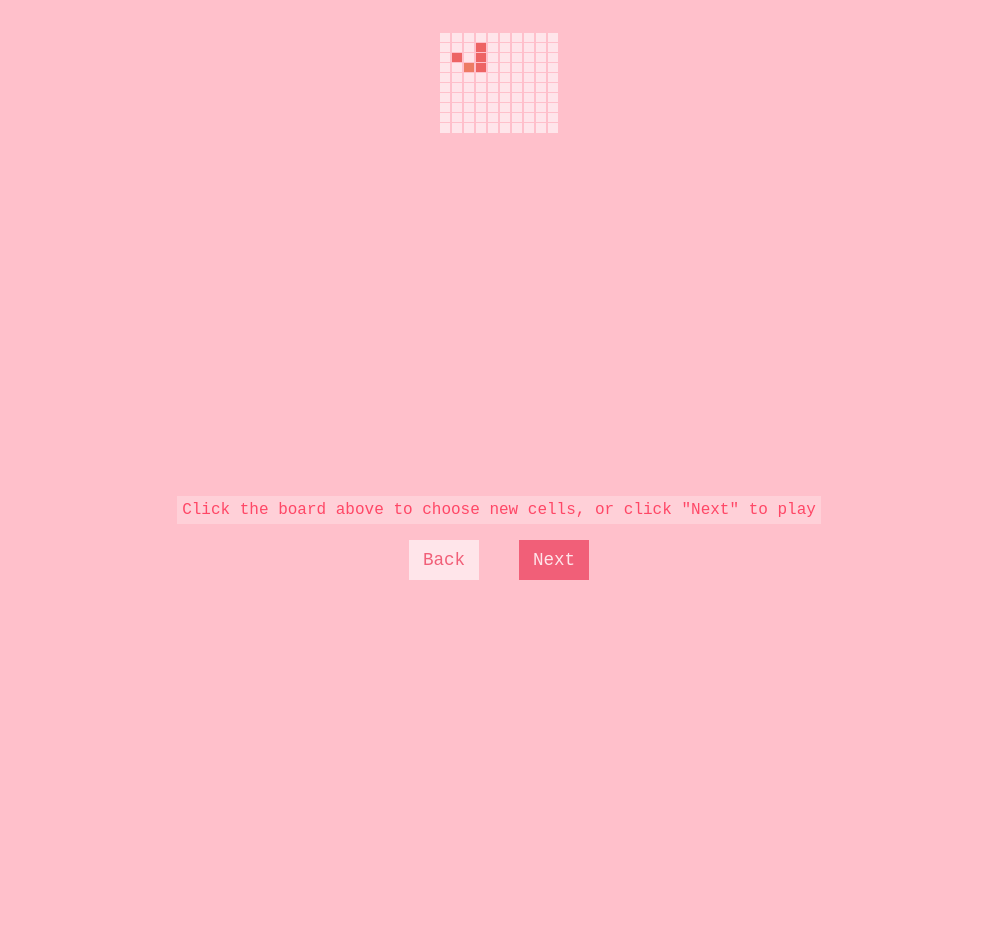
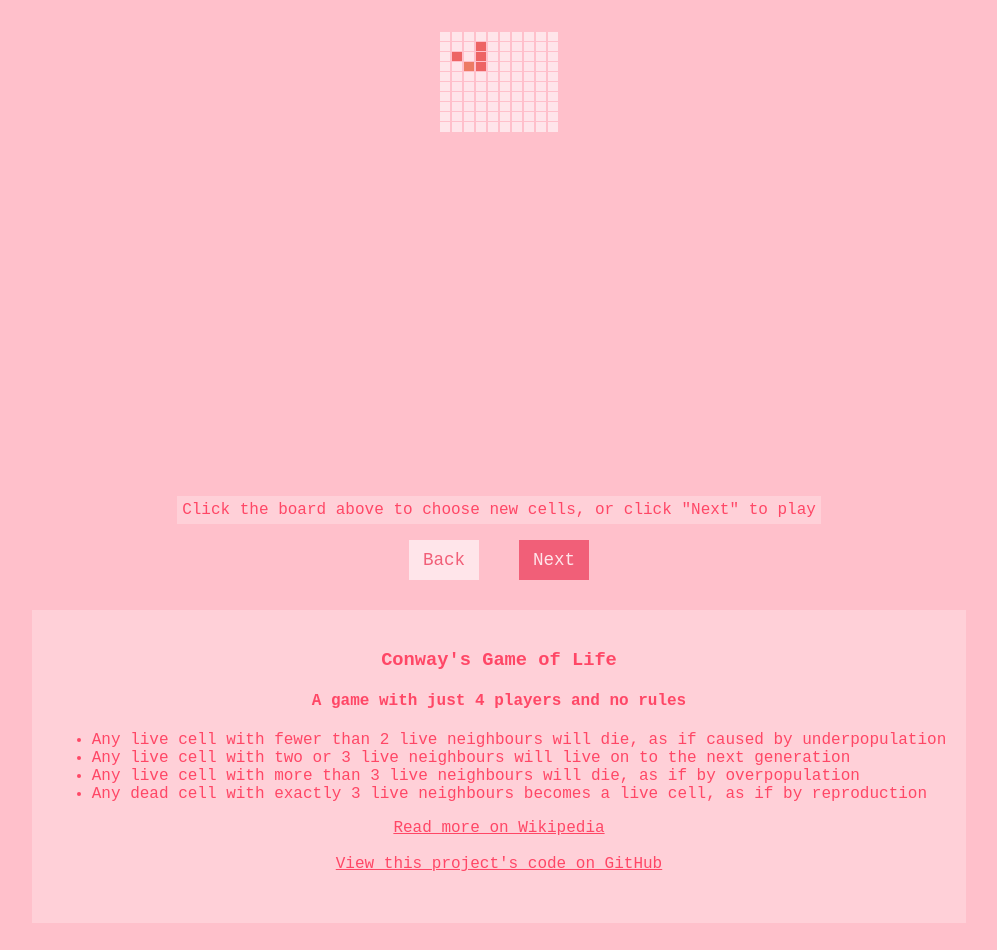
Before and after one commit to emilyb7/game-of-life, a React app: page / in a window 1280 px wide. Shown: the top 950 px of the page, without its empty margins (141-1138 px from the left). Before the commit the page ends 800 px from the top, so only its background shows below. Built offline with nearby package versions, Linux system fonts and the light colour scheme.

Commit message:
add details secion, tidy up files

```diff
--- a/index.html
+++ b/index.html
@@ -8,6 +8,6 @@
   </head>
   <body>
       <div id = "app"></div>
-      <script src = "index.js"></script>
+      <script src = "./index.js"></script>
    </body>
 </html>
--- a/main.css
+++ b/main.css
@@ -7,8 +7,7 @@ body, #app, .main {
   align-items: center;
   justify-content: flex-start;
   width: 100%;
-  overflow: hidden;
-  height: 100%;
+  font-family: "Courier New", Times, serif;
 }
 
 .game {
@@ -57,7 +56,6 @@ body, #app, .main {
 
 .helperText {
   color: #ff4766;
-  font-family: "Courier New", Times, serif;
   background-color: hsla(348, 100%, 95%, 0.4);
   padding: 5px;
 
@@ -100,3 +98,19 @@ button {
 .controls_back:hover, .controls_back:active {
   background-color: hsla(348, 100%, 95%, 0.4);
 }
+
+.details {
+  margin: 30px auto 30px auto;
+  color: #ff4766;
+  background-color: hsla(348, 100%, 95%, 0.4);
+  padding: 20px 20px 50px 20px;
+  text-align: center;
+}
+
+.details li {
+  text-align: left;
+}
+
+a, a:hover, a:active, a:visited {
+  color: #ff4766;
+}
--- a/main.js
+++ b/main.js
@@ -5,8 +5,6 @@ import App from './src/App.jsx';
 import Store from './src/reducers/index.js';
 import { createStore } from 'redux';
 const store = createStore(Store);
-
-
 const render = () => ReactDOM.render(<App store={store}/>, document.getElementById('app'));
 
 render();
--- a/src/app.jsx
+++ b/src/app.jsx
@@ -2,16 +2,12 @@ import React from 'react';
 import Store from './reducers/index.js';
 import Game from './components/game.jsx';
 import Controls from './components/controls.jsx';
+import Details from './components/details.jsx';
 import { createStore } from 'redux';
-
-//const store = createStore(Store);
-
-
 
 class App extends React.Component {
    render() {
      const store = this.props.store;
-     console.log(store);
       return (
         <div className="main">
           <div className="game">
@@ -25,6 +21,7 @@ class App extends React.Component {
             onNext={ () => store.dispatch({ type: 'NEXT_ITERATION' }) }
             onBack = { () => store.dispatch( {type: 'BACK_STEP'}) }
           />
+        <Details />
        </div>
       );
     }
--- /dev/null
+++ b/src/components/details.jsx
@@ -0,0 +1,22 @@
+import React from 'react';
+
+const Details = props => {
+  return (
+    <div className="details">
+      <h3>Conway's Game of Life</h3>
+      <h4>A game with just 4 players and no rules</h4>
+      <ul>
+        <li>Any live cell with fewer than 2 live neighbours will die, as if caused by underpopulation</li>
+        <li>Any live cell with two or 3 live neighbours will live on to the next generation</li>
+        <li>Any live cell with more than 3 live neighbours will die, as if by overpopulation</li>
+        <li>Any dead cell with exactly 3 live neighbours becomes a live cell, as if by reproduction</li>
+      </ul>
+      <a href="https://en.wikipedia.org/wiki/Conway's_Game_of_Life" target="blank">Read more on Wikipedia</a>
+      <br />
+      <br />
+      <a href="https://github.com/emilyb7/game-of-life" target="blank">View this project's code on GitHub</a>
+    </div>
+  )
+}
+
+export default Details;
```
Also changed, not shown: index.js.
